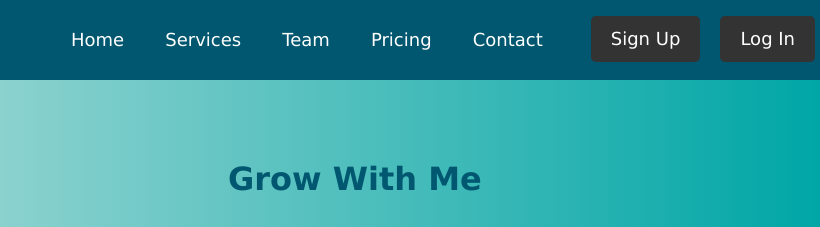
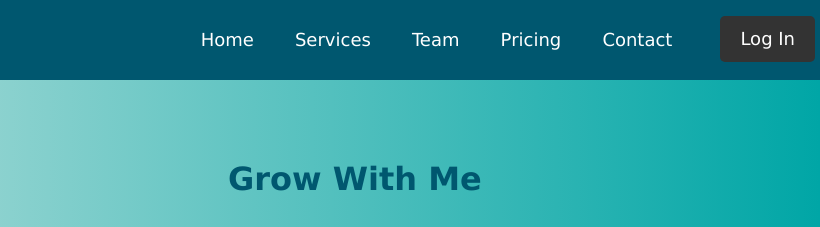
Before and after one commit to upc-pre-SI729-2402-WX51-G2-CupOfTech/GrowWithMe-Landing, a plain HTML site: page index.html in a window 1280 px wide. Shown: the top 227 px of the page, 460-1280 px from the left. Drawn offline with Linux system fonts and the light colour scheme.

Commit message:
fix: added call to action.

```diff
--- a/index.html
+++ b/index.html
@@ -12,8 +12,7 @@
     <header>
         <nav>
             <ul class="nav-buttons">
-                <li><a href="#">Sign Up</a></li>
-                <li><a href="#">Log In</a></li>
+                <li><a href="https://grow-with-me.netlify.ap">Log In</a></li>
             </ul>
             <ul>
                 <li><a href="#home">Home</a></li>
```
